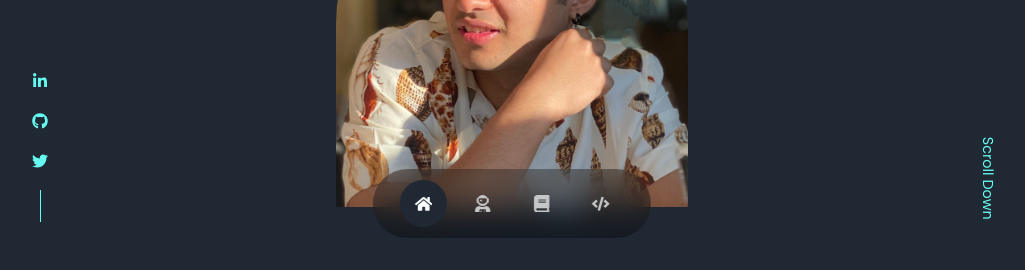
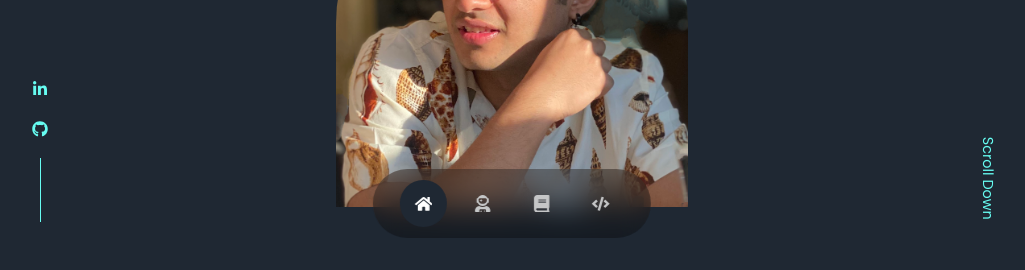
Before and after one commit to kanavsinglaa/kanavsinglaa.github.io, a React (Create React App) app: page / in a window 1280 px wide. Shown: the part 530-800 px from the top of the page, without its empty margins (128-1153 px from the left). Built offline with nearby package versions, Linux system fonts and the light colour scheme.

Commit message:
updated header

```diff
--- a/src/components/header/HeaderSocials.jsx
+++ b/src/components/header/HeaderSocials.jsx
@@ -7,7 +7,6 @@
     <div className='header__socials'>
         <a href='https://www.linkedin.com/in/kanav-singla-927946171/' target="_blank"><FaLinkedinIn/></a>
         <a href='https://github.com/kanavsinglaa' target="_blank"><FaGithub/></a>
-        <a href='https://twitter.com/kanavWasTaken' target="_blank"><FaTwitter/></a>
     </div>
   )
 }
--- a/src/components/header/header.css
+++ b/src/components/header/header.css
@@ -31,7 +31,7 @@
 .header__socials::after {
     content: '';
     width: 1px;
-    height: 2rem;
+    height: 4rem;
     background: var(--color-primary);
 }
 
```
